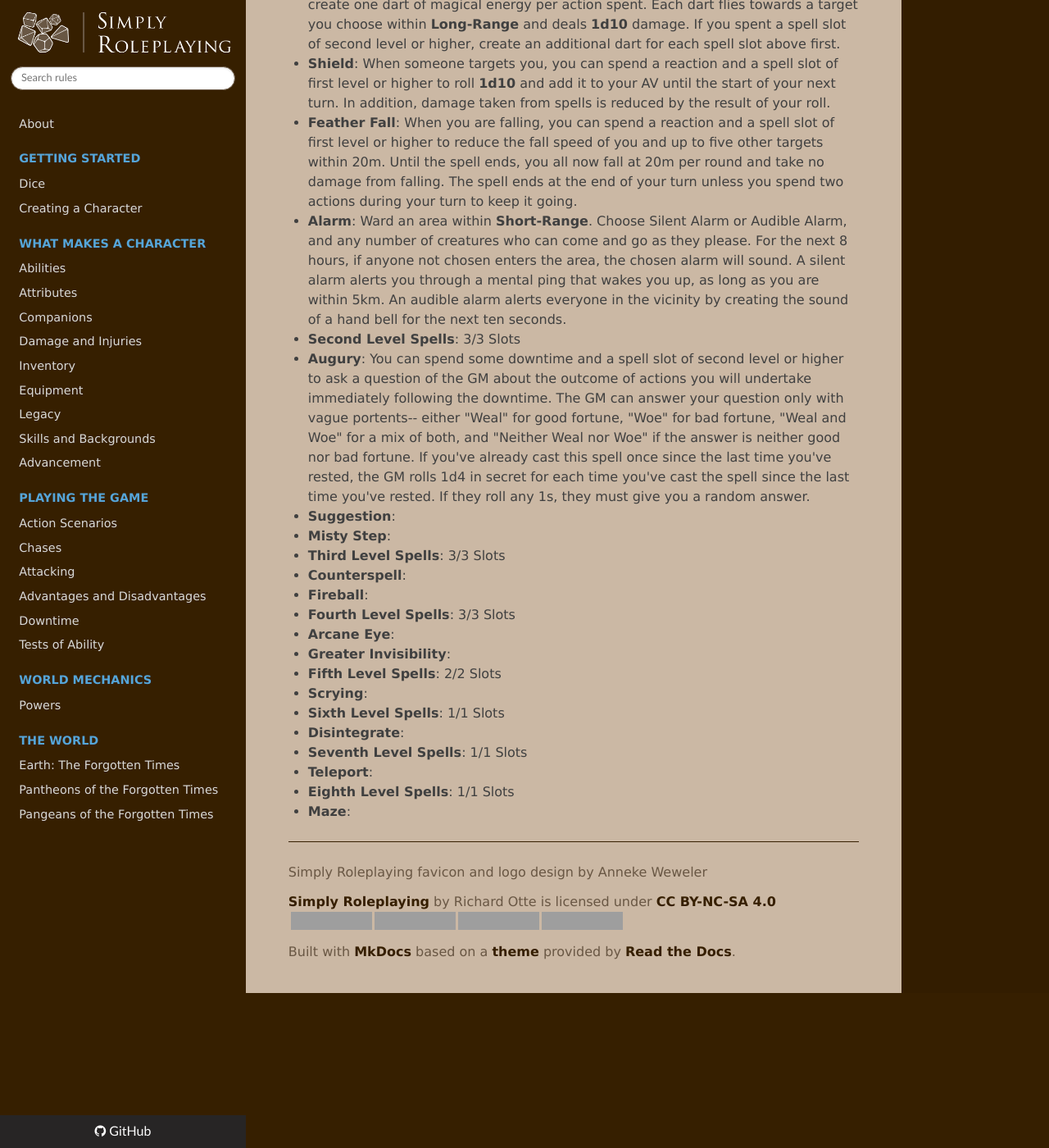
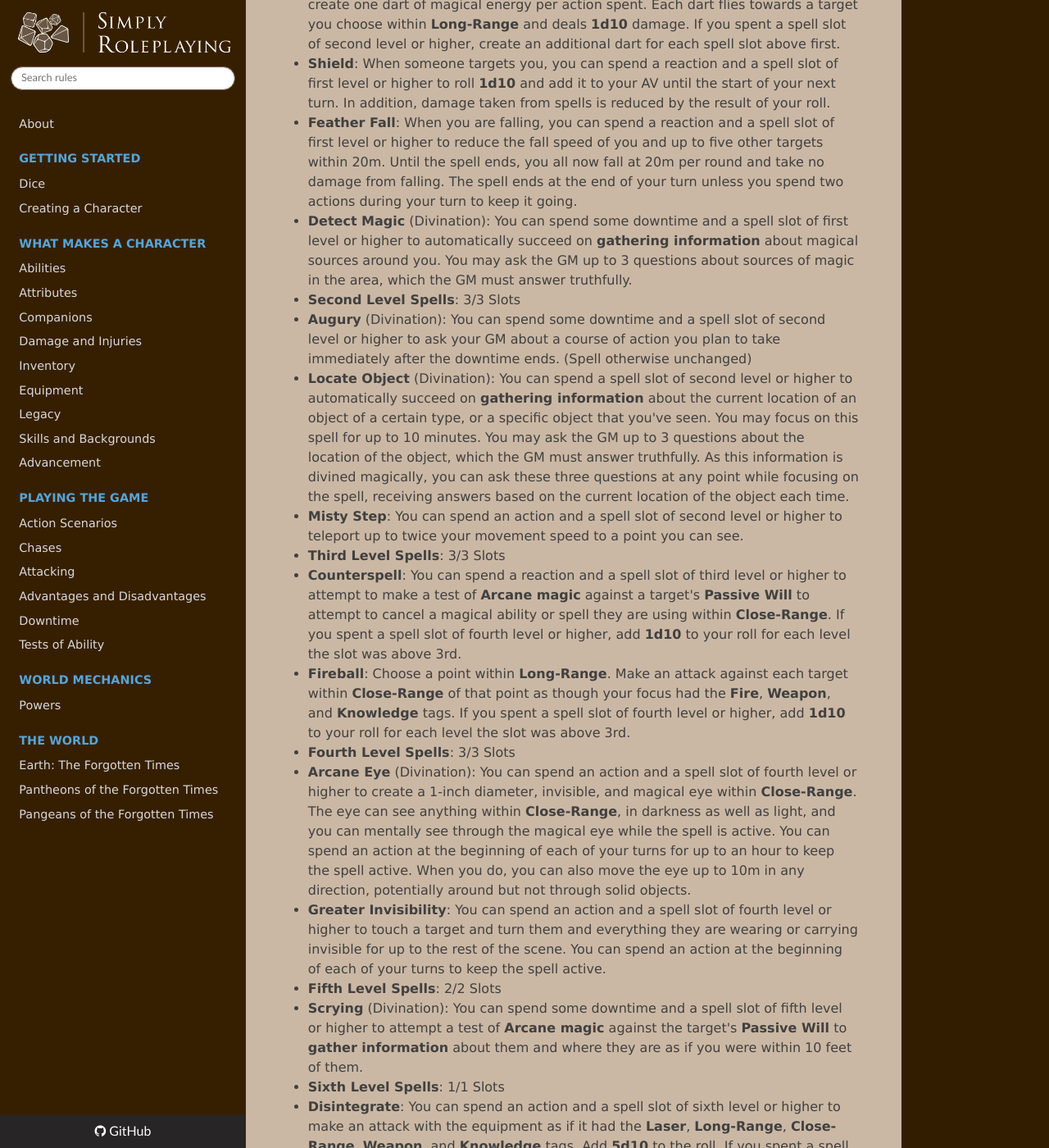
Before and after one commit to TheFifthRider/simply-roleplaying-webapp, an MkDocs documentation site: the page built from docs/character/example_abilities.md, in a window 1280 px wide and 1400 px high, scrolled down 3191 px. Shown: the whole window at 82% size. Built offline with MkDocs 1.6.1, drawn with Linux system fonts in a browser that asks for light colours; nearby versions of some CDN libraries; some of the changed text lies outside the part shown; grey boxes are pictures that could not be loaded.

Commit message:
feat: finishing wizard spell list

```diff
--- a/docs/character/example_abilities.md
+++ b/docs/character/example_abilities.md
@@ -57,7 +57,7 @@ _This modifier increases with your milestones, up to +9 at Milestone 9.<br/>When
 * **Feral Instinct II:** When you make a test to determine Initiative, add **1d10** to the roll.
   * You can choose to roll to enter the initiative order even if you are surprised or otherwise wouldn't know that an actions scenario had started.
 * **Brutal Critical II:** When you **Critically Succeed** on an attack, add **1d10** to the roll _(before doubling it for damage)_ and create a **1d10** disadvantage on your victim called **Brutally Wounded**.
-* **Spirit Walker:** By spending some downtime, you can summon a bear spirit who magically grants you a success on **finding answers to questions** about the natural world within 3km of you above ground, or within 300m underground. You may ask the GM up to 3 questions about anything natural to the area, which the GM must answer truthfully.
+* **Spirit Walker:** By spending some downtime, you can summon a bear spirit who magically grants you a success on **gathering information** about the natural world within 3km of you above ground, or within 300m underground. You may ask the GM up to 3 questions about anything natural to the area, which the GM must answer truthfully.
 
 * :warning: **Raging Strikes:** The second time you attack each turn you can make a third attack without spending an action.
 
@@ -72,7 +72,7 @@ _(6 Milestones / 290 Potential) -- Level 15 Wizard in D&D_
 * **Expert Divination**:
 * **The Third Eye**:
 * **Cantrips**: While you are equipped with equipment tagged with **Arcane** and **Focus**, you can:
-  * **Firebolt**: spend an action to make an attack with the equipment as if it had the **Fire**, **Long-Range**, **Close-Range**, and **Weapon** tags
+  * **Firebolt**: spend an action to make an attack with the equipment as if it had the **Fire**, **Long-Range**, **Close-Range**, **Weapon**, and **Knowledge** tags
   * **Prestidigitation**: spend an action to do something harmless and flavorful, like heating or cooling food, lighting torches, or cleaning/dirtying clothes
   * **Mage Hand**: spend an action to create an arcane hand that can manipulate objects within **Close-Range**. It can lift five pounds and apply five pounds of force.
   * **Dancing Lights**: spend an action to create up to four ethereal sources of light (flavored as you choose) within **Close-Range** for the scene. They spread light like torches and you can only have four active at once.
@@ -81,22 +81,30 @@ _(6 Milestones / 290 Potential) -- Level 15 Wizard in D&D_
   * **Magic Missile**: Spend up to three actions and a spell slot of first level or higher to create one dart of magical energy per action spent. Each dart flies towards a target you choose within **Long-Range** and deals **1d10** damage. If you spent a spell slot of second level or higher, create an additional dart for each spell slot above first.
   * **Shield**: When someone targets you, you can spend a reaction and a spell slot of first level or higher to roll **1d10** and add it to your AV until the start of your next turn. In addition, damage taken from spells is reduced by the result of your roll.
   * **Feather Fall**: When you are falling, you can spend a reaction and a spell slot of first level or higher to reduce the fall speed of you and up to five other targets within 20m. Until the spell ends, you all now fall at 20m per round and take no damage from falling. The spell ends at the end of your turn unless you spend two actions during your turn to keep it going.
-  * **Alarm**: Ward an area within **Short-Range**. Choose Silent Alarm or Audible Alarm, and any number of creatures who can come and go as they please. For the next 8 hours, if anyone not chosen enters the area, the chosen alarm will sound. A silent alarm alerts you through a mental ping that wakes you up, as long as you are within 5km. An audible alarm alerts everyone in the vicinity by creating the sound of a hand bell for the next ten seconds.
+  * **Detect Magic** (Divination): You can spend some downtime and a spell slot of first level or higher to automatically succeed on **gathering information** about magical sources around you. You may ask the GM up to 3 questions about sources of magic in the area, which the GM must answer truthfully.
 * **Second Level Spells**: 3/3 Slots
-  * **Augury**: You can spend some downtime and a spell slot of second level or higher to ask a question of the GM about the outcome of actions you will undertake immediately following the downtime. The GM can answer your question only with vague portents-- either "Weal" for good fortune, "Woe" for bad fortune, "Weal and Woe" for a mix of both, and "Neither Weal nor Woe" if the answer is neither good nor bad fortune. If you've already cast this spell once since the last time you've rested, the GM rolls 1d4 in secret for each time you've cast the spell since the last time you've rested. If they roll any 1s, they must give you a random answer.
-  * **Suggestion**:
-  * **Misty Step**:
+  * **Augury** (Divination): You can spend some downtime and a spell slot of second level or higher to ask your GM about a course of action you plan to take immediately after the downtime ends. (Spell otherwise unchanged)
+  * **Locate Object** (Divination): You can spend a spell slot of second level or higher to automatically succeed on **gathering information** about the current location of an object of a certain type, or a specific object that you've seen. You may focus on this spell for up to 10 minutes. You may ask the GM up to 3 questions about the location of the object, which the GM must answer truthfully. As this information is divined magically, you can ask these three questions at any point while focusing on the spell, receiving answers based on the current location of the object each time.
+  * **Misty Step**: You can spend an action and a spell slot of second level or higher to teleport up to twice your movement speed to a point you can see.
 * **Third Level Spells**: 3/3 Slots
-  * **Counterspell**:
-  * **Fireball**:
+
+  * **Counterspell**: You can spend a reaction and a spell slot of third level or higher to attempt to make a test of **Arcane magic** against a target's **Passive Will** to attempt to cancel a magical ability or spell they are using within **Close-Range**. If you spent a spell slot of fourth level or higher, add **1d10** to your roll for each level the slot was above 3rd.
+  * **Fireball**: Choose a point within **Long-Range**. Make an attack against each target within **Close-Range** of that point as though your focus had the **Fire**, **Weapon**, and **Knowledge** tags. If you spent a spell slot of fourth level or higher, add **1d10** to your roll for each level the slot was above 3rd.
 * **Fourth Level Spells**: 3/3 Slots
-  * **Arcane Eye**:
-  * **Greater Invisibility**:
+
+  * **Arcane Eye** (Divination): You can spend an action and a spell slot of fourth level or higher to create a 1-inch diameter, invisible, and magical eye within **Close-Range**. The eye can see anything within **Close-Range**, in darkness as well as light, and you can mentally see through the magical eye while the spell is active. You can spend an action at the beginning of each of your turns for up to an hour to keep the spell active. When you do, you can also move the eye up to 10m in any direction, potentially around but not through solid objects.
+  * **Greater Invisibility**: You can spend an action and a spell slot of fourth level or higher to touch a target and turn them and everything they are wearing or carrying invisible for up to the rest of the scene. You can spend an action at the beginning of each of your turns to keep the spell active.
 * **Fifth Level Spells**: 2/2 Slots
-  * **Scrying**:
+
+  * **Scrying** (Divination): You can spend some downtime and a spell slot of fifth level or higher to attempt a test of **Arcane magic** against the target's **Passive Will** to **gather information** about them and where they are as if you were within 10 feet of them.
 * **Sixth Level Spells**: 1/1 Slots
-  * **Disintegrate**:
+
+  * **Disintegrate**: You can spend an action and a spell slot of sixth level or higher to make an attack with the equipment as if it had the **Laser**, **Long-Range**, **Close-Range**, **Weapon**, and **Knowledge** tags. Add **5d10** to the roll.  If you spent a spell slot of seventh level or higher, add an additional **1d10** to your roll for each level the slot was above 6th.
 * **Seventh Level Spells**: 1/1 Slots
-  * **Teleport**:
+
+  * **Teleport**: You can spend an action and a spell slot of seventh level or higher to transport yourself and up to eight targets of your choice within range to a destination. If you don't have some kind of magical anchor there, make a test of **Arcane magic**. On a critical success, you arrive exactly where you picture. On a success, you end up a random distance away from your target. On a partial success, you arrive at a similar location. On a failure everyone teleporting takes damage equal to half of the difficulty of the test and you must make the test again. (It is possible for you to fail multiple times, dealing damage each time)
+
+    If you're **very familiar** with the area, the difficulty of this test is **30**. If you've **seen the area casually** the difficulty is **40**. If you've **viewed the area once** the difficulty is **50**. If you're acting on a description of the area, the difficulty is **60**. If you're teleporting to somewhere that **no longer exists or never existed**, the difficulty is **80**.
 * **Eighth Level Spells**: 1/1 Slots
-  * **Maze**:
+
+  * **Maze**: You can spend an action and a spell slot of eighth level or higher to choose a target within **Short-Range**. They vanish, transported to a labyrinthine maze. They remain there as long as the spell remains active or until they escape the maze. You can spend an action on your turn to keep the spell going for up to a scene. On their turn, the target must spend all of its actions to attempt to escape the maze, making a test of **Knowledge** against your **Passive Knowledge**. When the target returns, they return as close to where they disappeared from as possible.
```
